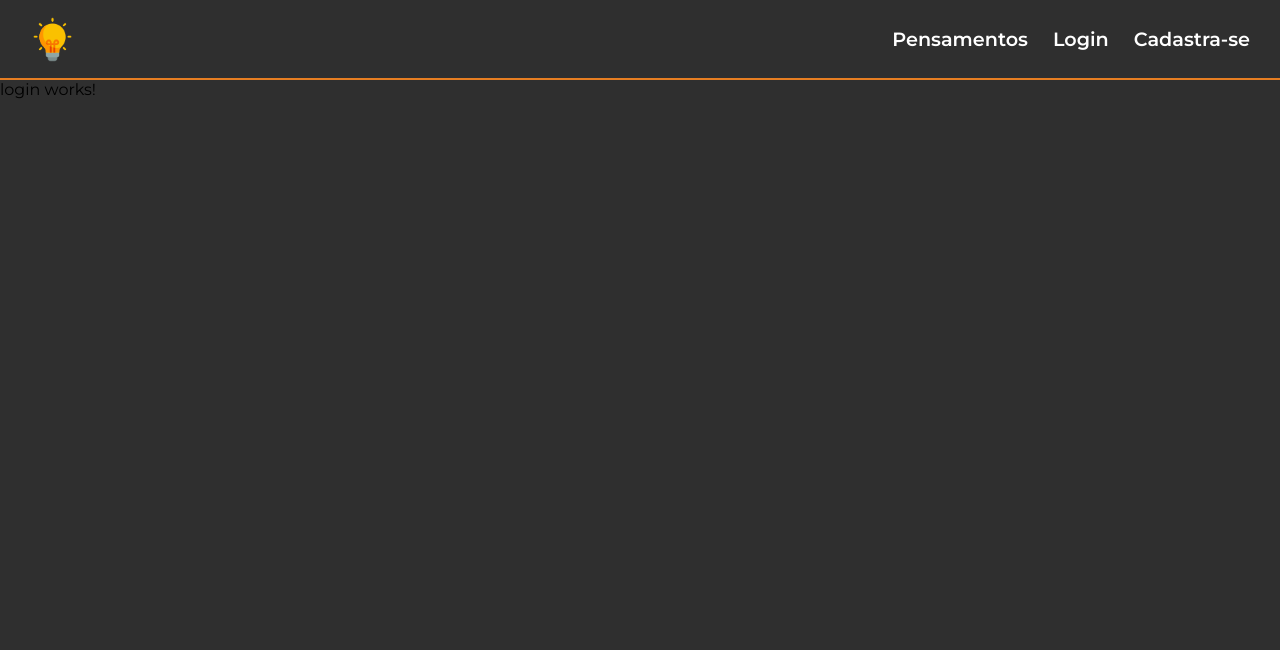
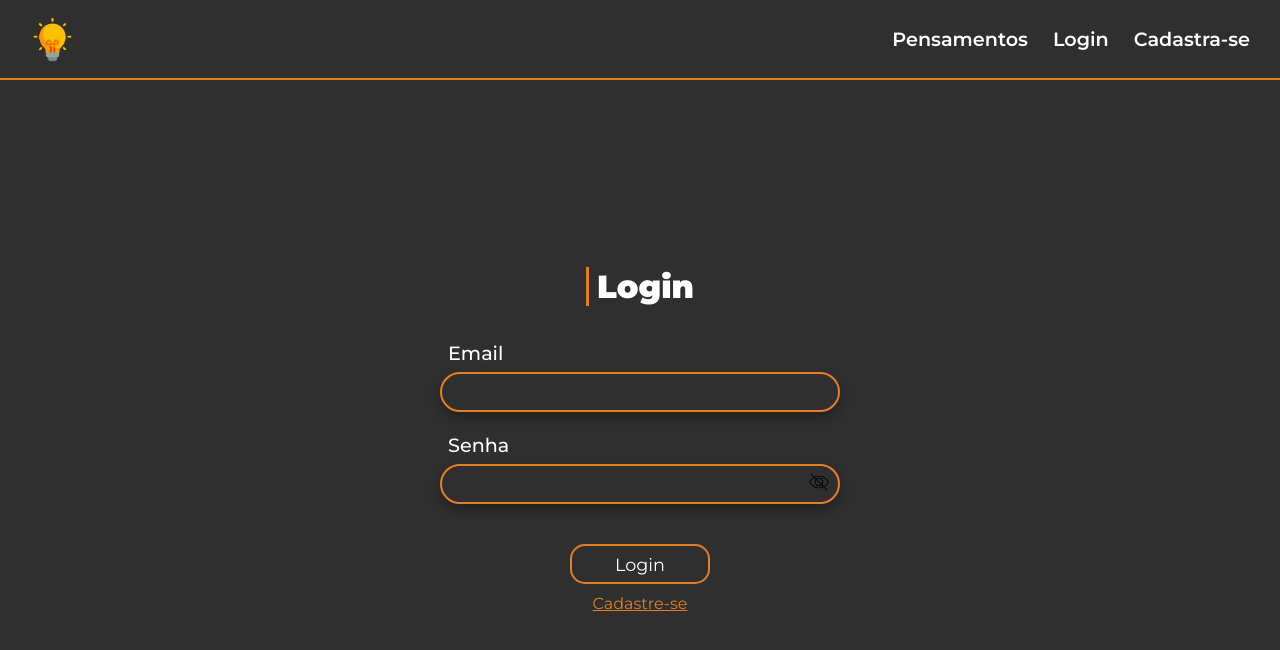
Before and after one commit to Axiotes/toughts, an Angular app: page /login in a window 1280 px wide. Shown: the top 650 px of the page. Built offline with nearby package versions, Linux system fonts and the light colour scheme; no server answers.

Commit message:
feat: login functionality

```diff
--- a/src/app/pages/login/login.component.html
+++ b/src/app/pages/login/login.component.html
@@ -1 +1,32 @@
-<p>login works!</p>
+<form class="login" [formGroup]="loginForm" (ngSubmit)="login()">
+  <h1 class="login__title">Login</h1>
+
+  <div class="login__inputs">
+    <div class="login__inputs-simple">
+      <label for="email">Email</label>
+      <input type="text" formControlName="email" />
+    </div>
+    <div class="login__inputs-simple">
+      <label for="password">
+        Senha
+        <img
+          src="/assets/{{ iconPassword }}-eye.png"
+          class="show-password"
+          (click)="toggleVisibility()"
+        />
+      </label>
+      <input type="{{ typeInput }}" formControlName="password" />
+    </div>
+  </div>
+
+  <div class="login__confirm">
+    <button type="submit" class="login__confirm-btn">Login</button>
+    <a routerLink="/register" class="login__confirm-login">Cadastre-se</a>
+  </div>
+</form>
+
+<app-flash-message
+  *ngIf="showMessage"
+  [message]="message"
+  (showMessage)="showMessage = $event"
+></app-flash-message>
--- a/src/app/pages/login/login.component.scss
+++ b/src/app/pages/login/login.component.scss
@@ -0,0 +1,109 @@
+.login {
+  min-height: 90vh;
+  width: 100%;
+  display: flex;
+  flex-direction: column;
+  align-items: center;
+  justify-content: center;
+  gap: 35px;
+
+  &__title {
+    font-size: 2rem;
+    color: white;
+    border-left: 3px solid #e67e22;
+    padding-left: 8px;
+    font-weight: 900;
+  }
+
+  &__inputs {
+    display: flex;
+    flex-direction: column;
+    align-items: center;
+    justify-content: center;
+    width: 100%;
+    gap: 15px;
+
+    label {
+      color: white;
+      font-size: 1.2rem;
+      font-weight: 500;
+      margin-left: 8px;
+    }
+
+    input {
+      width: 260px;
+      height: 35px;
+      border-radius: 35px;
+      padding-left: 10px;
+      font-size: 0.8rem;
+      border: 2px solid #e67e22;
+      transition: 0.5s;
+      box-shadow: 0 6px 12px rgba(0, 0, 0, 0.3);
+      margin-bottom: 5px;
+      color: white;
+
+      @media screen and (min-width: 699px) {
+        width: 400px;
+        height: 40px;
+        font-size: 0.9rem;
+      }
+    }
+
+    input:focus {
+      outline: 4px solid #e67e22;
+      animation: 0.5s infinite forwards;
+      border: none;
+    }
+
+    &-simple {
+      display: flex;
+      flex-direction: column;
+      gap: 7px;
+      align-items: start;
+      justify-content: center;
+    }
+  }
+
+  &__confirm {
+    display: flex;
+    flex-direction: column;
+    align-items: center;
+    justify-content: center;
+    gap: 10px;
+
+    &-btn {
+      width: 140px;
+      height: 40px;
+      border-radius: 15px;
+      color: white;
+      font-size: 1.1rem;
+      font-weight: 400;
+      border: 2px solid #e67e22;
+      cursor: pointer;
+      transition: 0.8s;
+
+      &:hover {
+        background-color: #e67e22;
+      }
+    }
+
+    &-login {
+      color: #e67e22;
+      text-decoration: underline;
+      font-size: 1rem;
+      cursor: pointer;
+    }
+  }
+}
+
+.show-password {
+  width: 20px;
+  position: relative;
+  left: 155px;
+  top: 40px;
+  cursor: pointer;
+
+  @media screen and (min-width: 699px) {
+    left: 295px;
+  }
+}
--- a/src/app/pages/login/login.component.ts
+++ b/src/app/pages/login/login.component.ts
@@ -1,12 +1,71 @@
+import { CommonModule } from '@angular/common';
 import { Component } from '@angular/core';
+import {
+  FormControl,
+  FormGroup,
+  ReactiveFormsModule,
+  Validators,
+} from '@angular/forms';
+import { Router, RouterLink } from '@angular/router';
+import { FlashMessageComponent } from '../../components/flash-message/flash-message.component';
+import { ApiService } from '../../services/api.service';
+import { ResponseAuth } from '../../types/response-auth.type';
 
 @Component({
   selector: 'app-login',
   standalone: true,
-  imports: [],
+  imports: [
+    RouterLink,
+    ReactiveFormsModule,
+    CommonModule,
+    FlashMessageComponent,
+  ],
   templateUrl: './login.component.html',
-  styleUrl: './login.component.scss'
+  styleUrl: './login.component.scss',
 })
 export class LoginComponent {
+  public loginForm: FormGroup;
+  public showMessage: boolean = false;
+  public message: string = '';
+  public typeInput: string = 'password';
+  public iconPassword: string = 'closed';
 
+  constructor(private apiService: ApiService, private router: Router) {
+    this.loginForm = new FormGroup({
+      email: new FormControl('', [Validators.required, Validators.email]),
+      password: new FormControl('', [Validators.required]),
+    });
+  }
+
+  public login() {
+    if (!this.loginForm.valid) {
+      this.message = 'Email ou senha inválido!';
+      this.showMessage = true;
+      return;
+    }
+
+    this.apiService.login(this.loginForm.value).subscribe({
+      next: (response: ResponseAuth) => {
+        this.message = response.message;
+        this.showMessage = true;
+
+        if (response.registered) {
+          this.router.navigate(['/toughts']);
+        }
+      },
+      error: (err) => {
+        console.log(err);
+      },
+    });
+  }
+
+  public toggleVisibility() {
+    if (this.typeInput === 'password') {
+      this.typeInput = 'text';
+      this.iconPassword = 'open';
+    } else {
+      this.typeInput = 'password';
+      this.iconPassword = 'closed';
+    }
+  }
 }
--- a/src/app/pages/register/register.component.ts
+++ b/src/app/pages/register/register.component.ts
@@ -9,7 +9,7 @@ import {
 import { ApiService } from '../../services/api.service';
 import { FlashMessageComponent } from '../../components/flash-message/flash-message.component';
 import { CommonModule } from '@angular/common';
-import { ResponseRegister } from '../../types/response-register.type';
+import { ResponseAuth } from '../../types/response-auth.type';
 
 @Component({
   selector: 'app-register',
@@ -51,7 +51,7 @@ export class RegisterComponent {
     }
 
     this.apiService.register(this.registerForm.value).subscribe({
-      next: (response: ResponseRegister) => {
+      next: (response: ResponseAuth) => {
         this.message = response.message;
         this.showMessage = true;
 
--- a/src/app/services/api.service.ts
+++ b/src/app/services/api.service.ts
@@ -2,7 +2,7 @@ import { HttpClient } from '@angular/common/http';
 import { Injectable } from '@angular/core';
 import { Observable } from 'rxjs';
 import { User } from '../types/user.type';
-import { ResponseRegister } from '../types/response-register.type';
+import { ResponseAuth } from '../types/response-auth.type';
 
 @Injectable({
   providedIn: 'root',
@@ -17,6 +17,10 @@ export class ApiService {
   }
 
   public register(user: User) {
-    return this.http.post<ResponseRegister>(`${this.urlApi}/register`, user);
+    return this.http.post<ResponseAuth>(`${this.urlApi}/register`, user);
+  }
+
+  public login(user: User) {
+    return this.http.post<ResponseAuth>(`${this.urlApi}/login`, user);
   }
 }
--- a/src/app/types/response-register.type.ts
+++ b/src/app/types/response-auth.type.ts
@@ -1,4 +1,4 @@
-export type ResponseRegister = {
+export type ResponseAuth = {
   message: string;
   registered: boolean;
 };
--- a/src/app/types/user.type.ts
+++ b/src/app/types/user.type.ts
@@ -1,6 +1,6 @@
 export type User = {
-    name: string,
+    name?: string,
     email: string,
     password: string,
-    confirmPassword: string,
+    confirmPassword?: string,
 }
```
